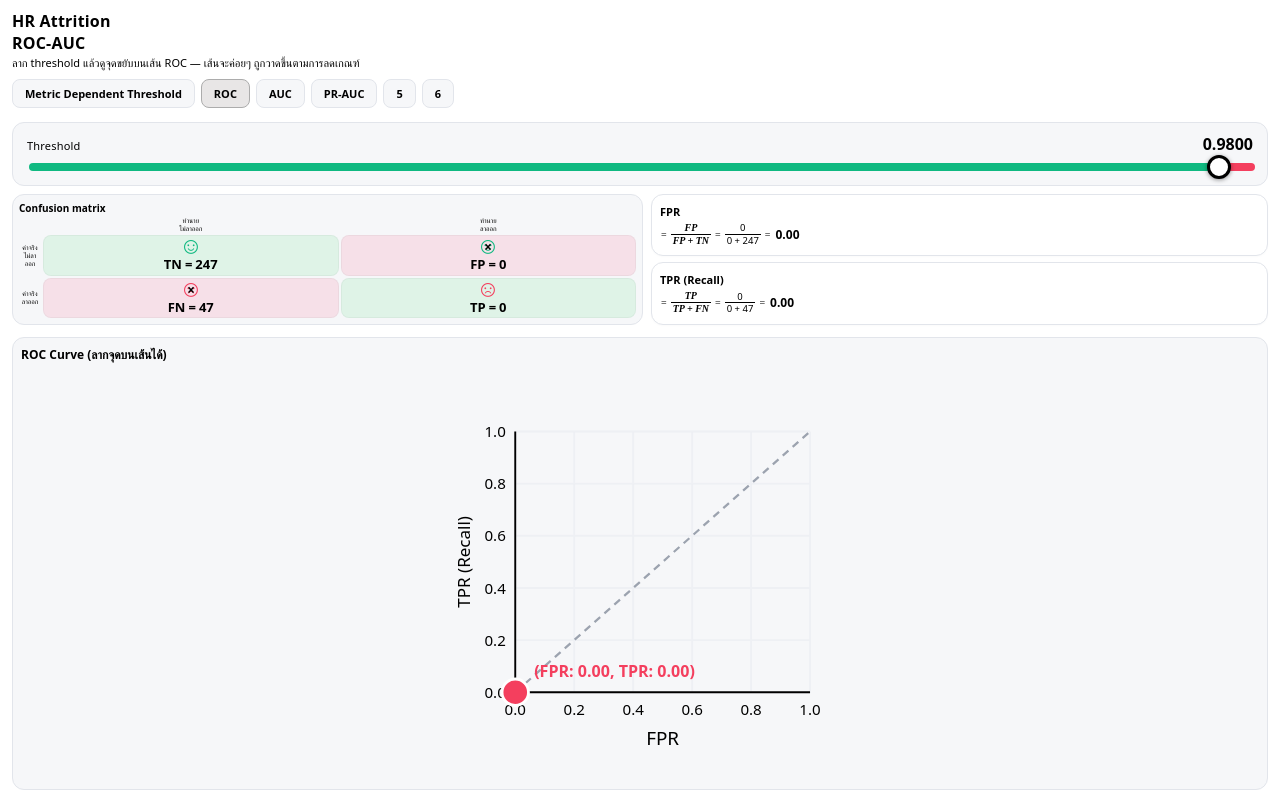
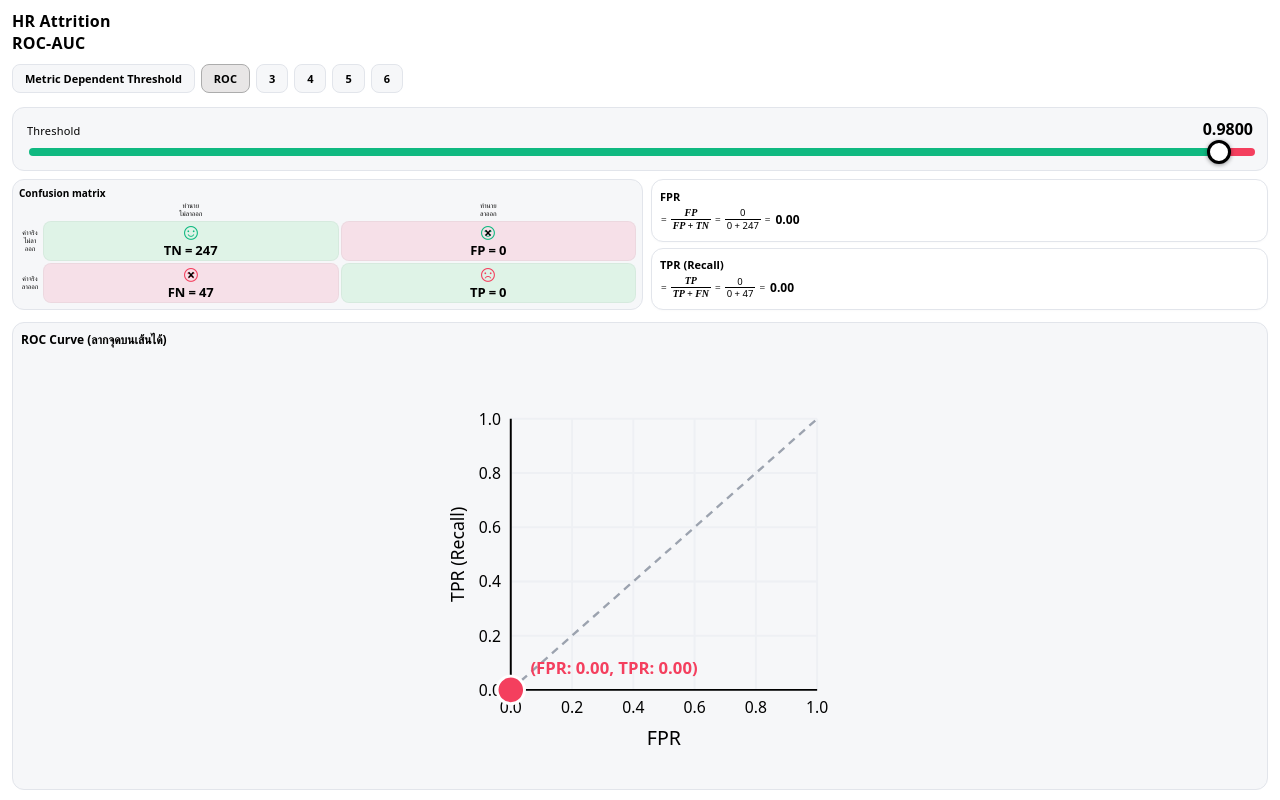
Before and after one commit to koeploy-gif/w, a plain HTML site: page page2.html in a window 1280 px wide. Drawn offline with Linux system fonts and the light colour scheme.

Commit message:
Update page2.html

```diff
--- a/page2.html
+++ b/page2.html
@@ -42,7 +42,6 @@
     /* หน้าตาของปุ่มแท็บเมื่อถูกเลือก (Active) */
     background: #e8e6e6; color: #000000; border-color: #acacac;
   }
-  a.tab{text-decoration:none;}   /* แท็บที่เป็นลิงก์ ไม่ขีดเส้นใต้ */
 
   .thresh-bar{
     flex:0 0 auto; background:var(--panel); border:1px solid var(--border); border-radius:12px;
@@ -145,15 +144,14 @@
 
   <div class="head">
     <h1>HR Attrition<br>ROC-AUC</h1>
-    <p>ลาก threshold แล้วดูจุดขยับบนเส้น ROC — เส้นจะค่อยๆ ถูกวาดขึ้นตามการลดเกณฑ์</p>
   </div>
 
-  <!-- แถบแท็บ: กดเพื่อสลับหน้า (ลิงก์ไปไฟล์ page1-4.html ที่อยู่โฟลเดอร์เดียวกัน) -->
+  <!-- ส่วนแสดงแท็บ (สำหรับ UI ตัวอย่าง เหมือนหน้า 1) หน้านี้คือแท็บ ROC -->
   <div class="tabs">
-    <a class="tab" href="index.html">Metric Dependent Threshold</a>
-    <div class="tab active" aria-current="page">ROC</div>
-    <a class="tab" href="page3.html">AUC</a>
-    <a class="tab" href="page4.html">PR-AUC</a>
+    <div class="tab">Metric Dependent Threshold</div>
+    <div class="tab active">ROC</div>
+    <div class="tab">3</div>
+    <div class="tab">4</div>
     <div class="tab">5</div>
     <div class="tab">6</div>
   </div>
@@ -588,12 +586,5 @@ renderFaceIcons();
 
 update();
 </script>
-<script>
-// เลื่อนแถบแท็บให้เห็นแท็บที่เลือกอยู่เสมอ (กรณีหน้าจอแคบ)
-(function(){
-  var a = document.querySelector('.tabs .tab.active');
-  if (a && a.scrollIntoView) a.scrollIntoView({inline:'center', block:'nearest'});
-})();
-</script>
 </body>
 </html>
```
